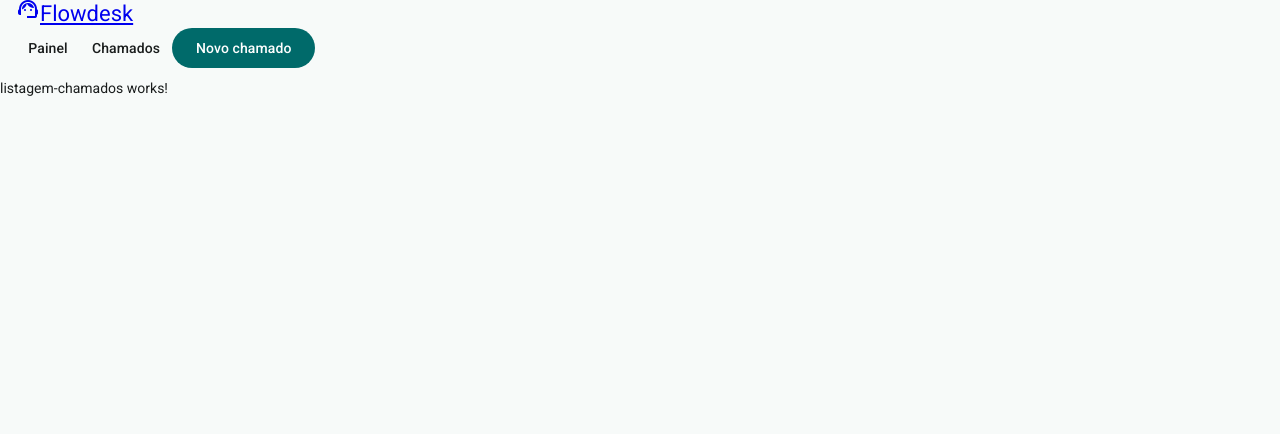
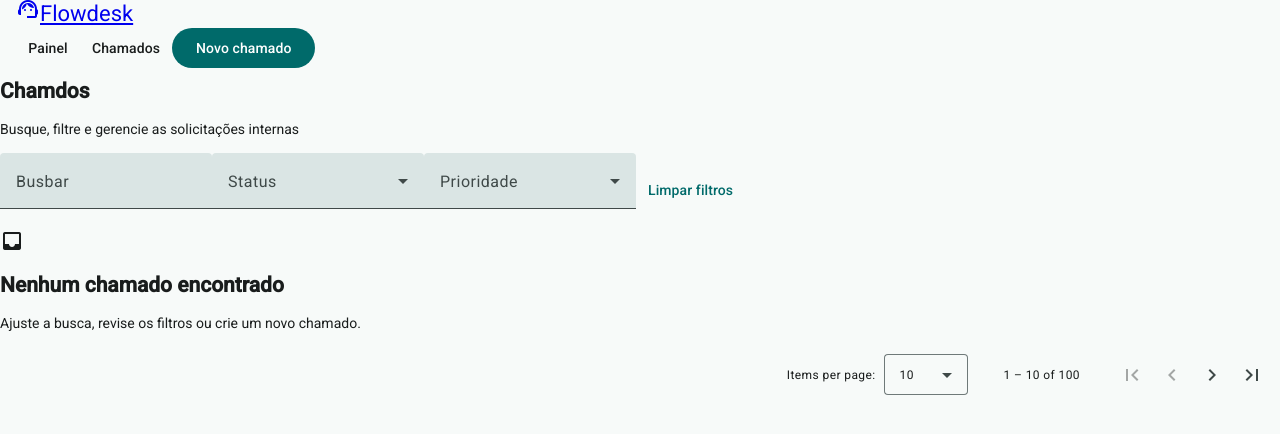
Before and after one commit to eRodrigoL/flowdesk, an Angular app: page /chamados in a window 1280 px wide. Shown: the top 434 px of the page. Built offline with nearby package versions, Linux system fonts and the light colour scheme.

Commit message:
feat: implementa layout estrutural da página de listagem de chamados

```diff
--- a/src/app/features/tickets/pages/listagem-chamados/listagem-chamados.html
+++ b/src/app/features/tickets/pages/listagem-chamados/listagem-chamados.html
@@ -1 +1,62 @@
-<p>listagem-chamados works!</p>
+<!-- Área de apresentação da página -->
+<section>
+  <div>
+    <h1>Chamdos</h1>
+    <p>Busque, filtre e gerencie as solicitações internas</p>
+  </div>
+</section>
+
+<!-- Área dedicado aos filtros de pesquisa -->
+<section>
+  <!-- Campo de pesquisa -->
+  <mat-form-field>
+    <mat-label>Busbar</mat-label>
+    <input matInput placeholder="Título, descrição ou tag" />
+  </mat-form-field>
+
+  <!-- Filtragem por status -->
+  <mat-form-field>
+    <mat-label>Status</mat-label>
+    <mat-select>
+      <mat-option>Todos</mat-option>
+      <mat-option>Aberto</mat-option>
+      <mat-option>Em andamento</mat-option>
+      <mat-option>Resolvido</mat-option>
+      <mat-option>Fechado</mat-option>
+    </mat-select>
+  </mat-form-field>
+
+  <!-- Filtragem por prioridade -->
+  <mat-form-field>
+    <mat-label>Prioridade</mat-label>
+    <mat-select>
+      <mat-option>Todos</mat-option>
+      <mat-option>Baixa</mat-option>
+      <mat-option>Média</mat-option>
+      <mat-option>Alta</mat-option>
+      <mat-option>Crítica</mat-option>
+    </mat-select>
+  </mat-form-field>
+
+  <!-- Filtragem por categoria -->
+  <!-- TODO: adicionar qunato implementada as tags-->
+
+  <button type="button" matButton>Limpar filtros</button>
+</section>
+
+<!-- Lista de chamados -->
+<section>
+  <app-estado-vazio
+    titulo="Nenhum chamado encontrado"
+    descricao="Ajuste a busca, revise os filtros ou crie um novo chamado."
+  />
+  <!-- TODO: criar componente de card do chamado -->
+</section>
+
+<!-- Paginação -->
+<mat-paginator
+  [length]="100"
+  [pageSize]="10"
+  [pageSizeOptions]="[5, 10, 25]"
+  showFirstLastButtons
+></mat-paginator>
```
Also changed, not shown: src/app/features/tickets/pages/listagem-chamados/listagem-chamados.ts (+16 -1 lines).
